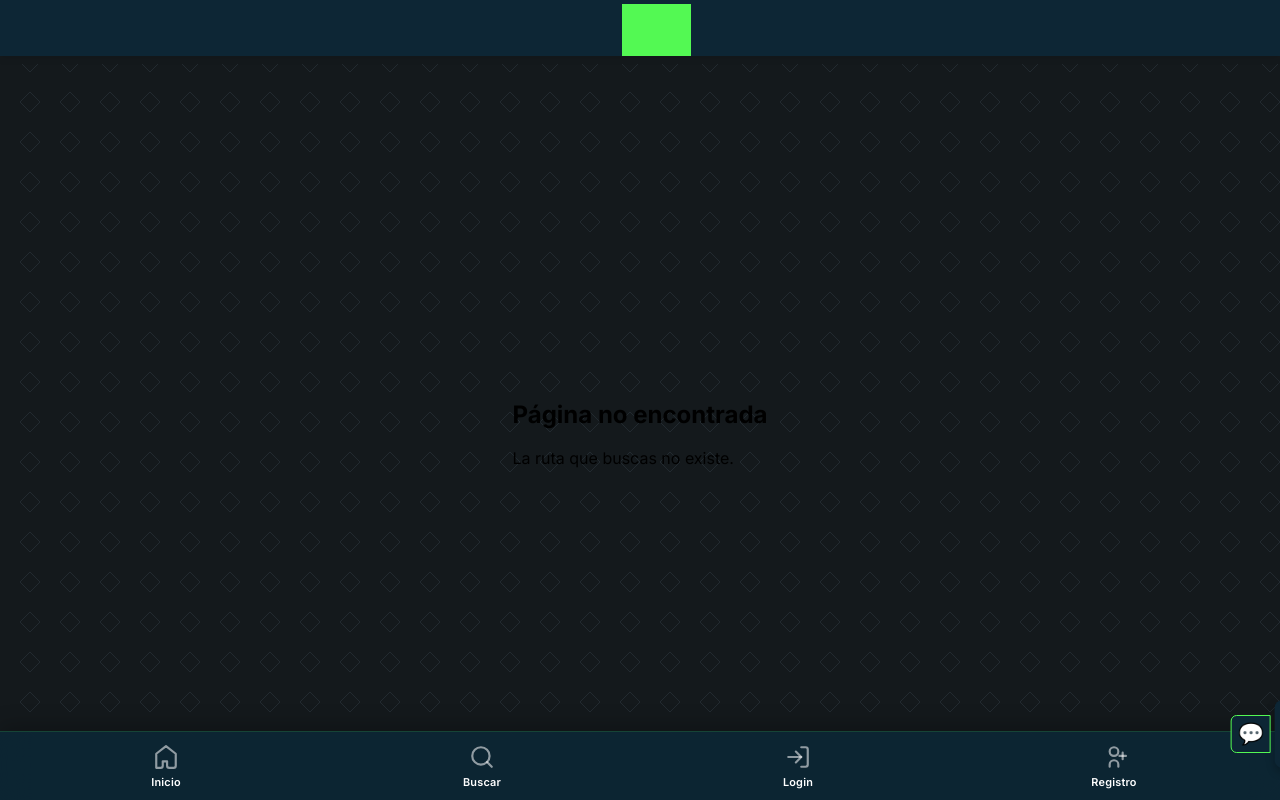
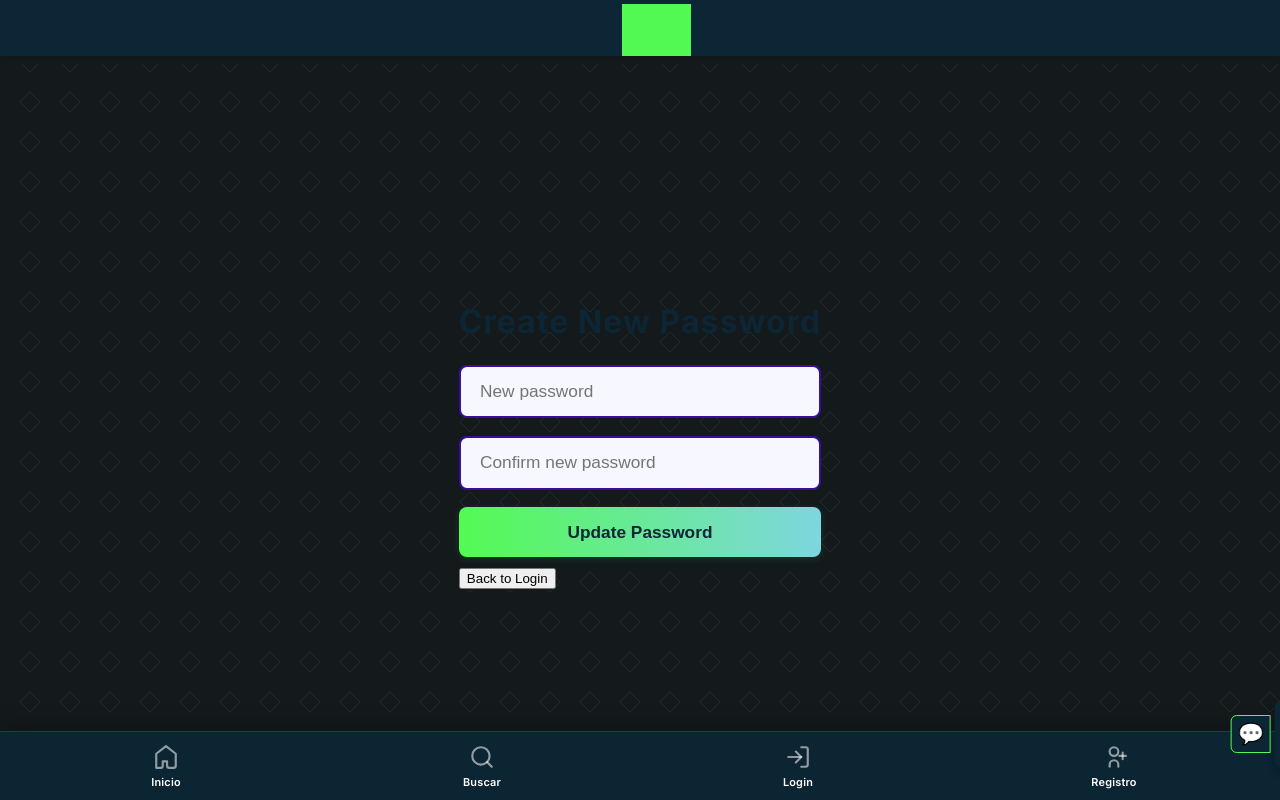
Before and after one commit to JeroDev0/deportes, a React (Vite) app in the folder deportes-frontend/: page /reset-password/1 in a window 1280 px wide. Built offline with nearby package versions, Linux system fonts and the light colour scheme; no server answers; grey boxes are pictures that could not be loaded.

Commit message:
cambios front de reset password

```diff
--- a/deportes-frontend/src/App.jsx
+++ b/deportes-frontend/src/App.jsx
@@ -10,6 +10,7 @@ import EditSponsorProfile from './components/Profile/EditProfile/EditSponsorProf
 import Header from './components/Header/Header';
 import Dashboard from './pages/Dashboard';
 import AuthPage from './components/Auth/AuthPage';
+import ResetPassword from './components/Auth/ResetPassword';
 
 import ProfilePage from './pages/ProfilePage';
 import ScoutProfilePage from './pages/ScoutProfilePage';
@@ -84,6 +85,8 @@ function App() {
           <Route path="/dashboard" element={<Dashboard />} />
           <Route path="/login" element={<AuthPage />} />
           <Route path="/register" element={<AuthPage />} />
+          <Route path="/forgot-password" element={<AuthPage />} />
+          <Route path="/reset-password/:token" element={<ResetPassword />} />
           <Route path="*" element={<NotFound />} />
           <Route path="/admin-panel" element={<AdminDashboard />} />
         </Routes>
--- a/deportes-frontend/src/components/Auth/AuthPage.jsx
+++ b/deportes-frontend/src/components/Auth/AuthPage.jsx
@@ -1,6 +1,7 @@
 // src/components/Auth/AuthPage.jsx
 import { useLocation, useNavigate } from "react-router-dom";
 import Login from "./Login";
+import ForgotPassword from "./ForgotPassword";
 import Register from "./Register";
 import styles from "./AuthPage.module.css";
 
@@ -8,39 +9,62 @@ function AuthPage() {
   const location = useLocation();
   const navigate = useNavigate();
   const isLogin = location.pathname === "/login";
+  const isRegister = location.pathname === "/register";
+  const isForgot = location.pathname === "/forgot-password";
 
   // Imágenes para el panel de login y registro
   const loginImg = "/assets/login.png";
   const registerImg = "/assets/registrer.png";
 
+  //
+  let title = "";
+  let description = "";
+  let image = "";
+  if (isLogin) {
+    title = "Welcome Back!";
+    description =
+      "Log in to your account and connect with the best athletes, scouts and sponsors.";
+    image = loginImg;
+  } else if (isRegister) {
+    title = "Join Us!";
+    description =
+      "Create your account and start your journey in the sports community.";
+    image = registerImg;
+  } else if (isForgot) {
+    title = "Reset Password";
+    description =
+      "Enter your email and we’ll send you a reset link.";
+    image = loginImg;
+  }
+
   return (
     <div className={styles.authBg}>
-      <div className={`${styles.authPanel} ${isLogin ? styles.login : styles.register}`}>
+      <div className={`${styles.authPanel} ${isLogin ? styles.login : isRegister ? styles.register : styles.forgot}`}>
         {/* Panel Izquierdo */}
         <div className={styles.side + " " + styles.sideImage}>
-          <img
-            src={isLogin ? loginImg : registerImg}
-            alt={isLogin ? "Login illustration" : "Register illustration"}
-            className={styles.illustration}
-          />
-          <div className={styles.sideText}>
-            <h2>{isLogin ? "Welcome Back!" : "Join Us!"}</h2>
-            <p>
-              {isLogin
-                ? "Log in to your account and connect with the best athletes, scouts and sponsors."
-                : "Create your account and start your journey in the sports community."}
-            </p>
-          </div>
+           <img
+              src={image}
+              alt="Auth illustration"
+              className={styles.illustration}
+            />
+            <div className={styles.sideText}>
+              <h2>{title}</h2>
+              <p>{description}</p>
+            </div>
         </div>
         {/* Panel Derecho */}
         <div className={styles.side + " " + styles.sideForm}>
           <div className={styles.formBox}>
-            {isLogin ? <Login /> : <Register />}
+            {isLogin && <Login />}
+            {isRegister && <Register />}
+            {isForgot && <ForgotPassword />}
             <div className={styles.switchText}>
               {isLogin ? (
                 <>
                   Don't have an account?{" "}
                   <button onClick={() => navigate("/register")}>Register</button>
+
+                  <button onClick={() => navigate("/forgot-password")}>Forgot your password?</button>
                 </>
               ) : (
                 <>
--- /dev/null
+++ b/deportes-frontend/src/components/Auth/ForgotPassword.jsx
@@ -0,0 +1,71 @@
+import { useState } from 'react';
+import { useNavigate } from 'react-router-dom';
+import styles from './AuthForm.module.css';
+import API_URL from '../../config/api';
+
+function ForgotPassword() {
+  const [email, setEmail] = useState('');
+  const [msg, setMsg] = useState('');
+  const [loading, setLoading] = useState(false);
+  const navigate = useNavigate();
+
+  const handleSubmit = async (e) => {
+    e.preventDefault();
+    setMsg('');
+    setLoading(true);
+
+    try {
+      const res = await fetch(`${API_URL}/auth/forgot-password`, {
+        method: 'POST',
+        headers: { 'Content-Type': 'application/json' },
+        body: JSON.stringify({ email })
+      });
+
+      const data = await res.json();
+
+      if (res.ok) {
+        setMsg('If this email exists, a reset link has been sent.');
+
+        // Opcional: volver a login después de 3 segundos
+        setTimeout(() => navigate('/login'), 3000);
+      } else {
+        setMsg(data.error || 'Something went wrong.');
+      }
+    } catch (error) {
+      setMsg('Connection error. Please try again.');
+      console.error('Forgot password error:', error);
+    }
+
+    setLoading(false);
+  };
+
+  return (
+    <div>
+      <h2 className={styles.title}>Reset Password</h2>
+
+      <form onSubmit={handleSubmit} className={styles.form}>
+        <input
+          type="email"
+          name="email"
+          placeholder="Enter your email"
+          value={email}
+          onChange={(e) => setEmail(e.target.value)}
+          required
+          className={styles.input}
+        />
+
+        <button type="submit" className={styles.button} disabled={loading}>
+          {loading ? 'Sending...' : 'Send Reset Link'}
+        </button>
+      </form>
+
+      {msg && <p className={styles.msg}>{msg}</p>}
+
+      <div style={{ marginTop: '10px' }}>
+        <button onClick={() => navigate('/login')}>Back to Login</button>
+      </div>
+    </div>
+  );
+}
+
+export default ForgotPassword;
--- /dev/null
+++ b/deportes-frontend/src/components/Auth/ResetPassword.jsx
@@ -0,0 +1,105 @@
+import { useState } from "react";
+import { useNavigate, useParams } from "react-router-dom";
+import styles from "./AuthForm.module.css";
+import API_URL from "../../config/api";
+
+function ResetPassword() {
+  const { token } = useParams();
+  const navigate = useNavigate();
+
+  const [form, setForm] = useState({
+    newPassword: "",
+    confirmPassword: ""
+  });
+
+  const [msg, setMsg] = useState("");
+  const [loading, setLoading] = useState(false);
+
+  const handleChange = (e) => {
+    setForm({ ...form, [e.target.name]: e.target.value });
+  };
+
+  const handleSubmit = async (e) => {
+    e.preventDefault();
+    setMsg("");
+
+    if (form.newPassword.length < 6) {
+      return setMsg("Password must be at least 6 characters.");
+    }
+
+    if (form.newPassword !== form.confirmPassword) {
+      return setMsg("Passwords do not match.");
+    }
+
+    setLoading(true);
+
+    try {
+      const res = await fetch(`${API_URL}/auth/reset-password`, {
+        method: "POST",
+        headers: { "Content-Type": "application/json" },
+        body: JSON.stringify({
+          token,
+          newPassword: form.newPassword
+        })
+      });
+
+      const data = await res.json();
+
+      if (res.ok) {
+        setMsg("Password successfully reset! Redirecting to login...");
+        setTimeout(() => navigate("/login"), 2500);
+      } else {
+        setMsg(data.error || "Invalid or expired token.");
+      }
+    } catch (error) {
+      setMsg("Connection error. Please try again.");
+      console.error("Reset password error:", error);
+    }
+
+    setLoading(false);
+  };
+
+  return (
+    <div>
+      <h2 className={styles.title}>Create New Password</h2>
+
+      <form onSubmit={handleSubmit} className={styles.form}>
+        <input
+          type="password"
+          name="newPassword"
+          placeholder="New password"
+          value={form.newPassword}
+          onChange={handleChange}
+          required
+          className={styles.input}
+        />
+
+        <input
+          type="password"
+          name="confirmPassword"
+          placeholder="Confirm new password"
+          value={form.confirmPassword}
+          onChange={handleChange}
+          required
+          className={styles.input}
+        />
+
+        <button
+          type="submit"
+          className={styles.button}
+          disabled={loading}
+        >
+          {loading ? "Updating..." : "Update Password"}
+        </button>
+      </form>
+
+      {msg && <p className={styles.msg}>{msg}</p>}
+
+      <div style={{ marginTop: "10px" }}>
+        <button onClick={() => navigate("/login")}>Back to Login</button>
+      </div>
+    </div>
+  );
+}
+
+export default ResetPassword;
```
